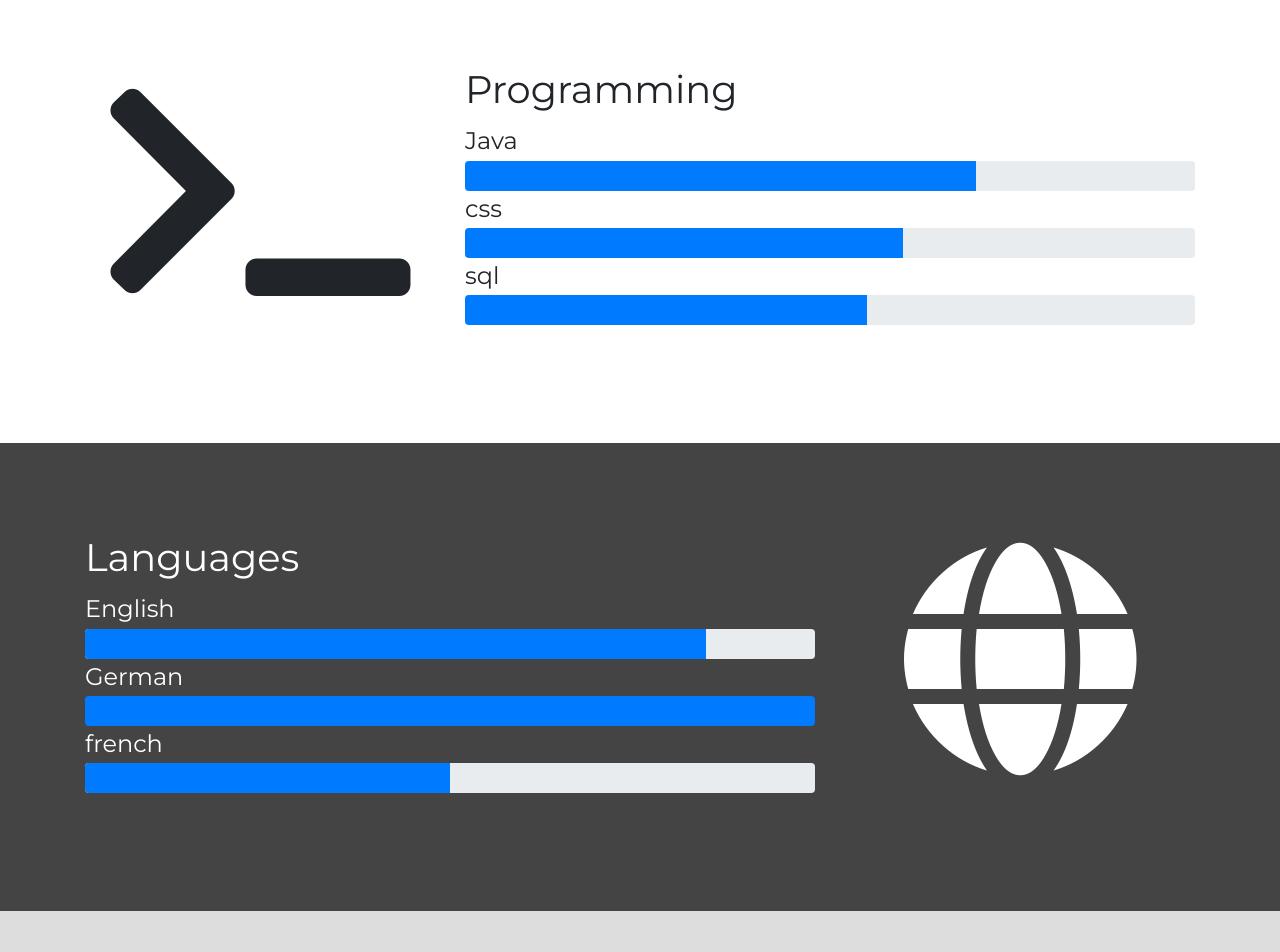
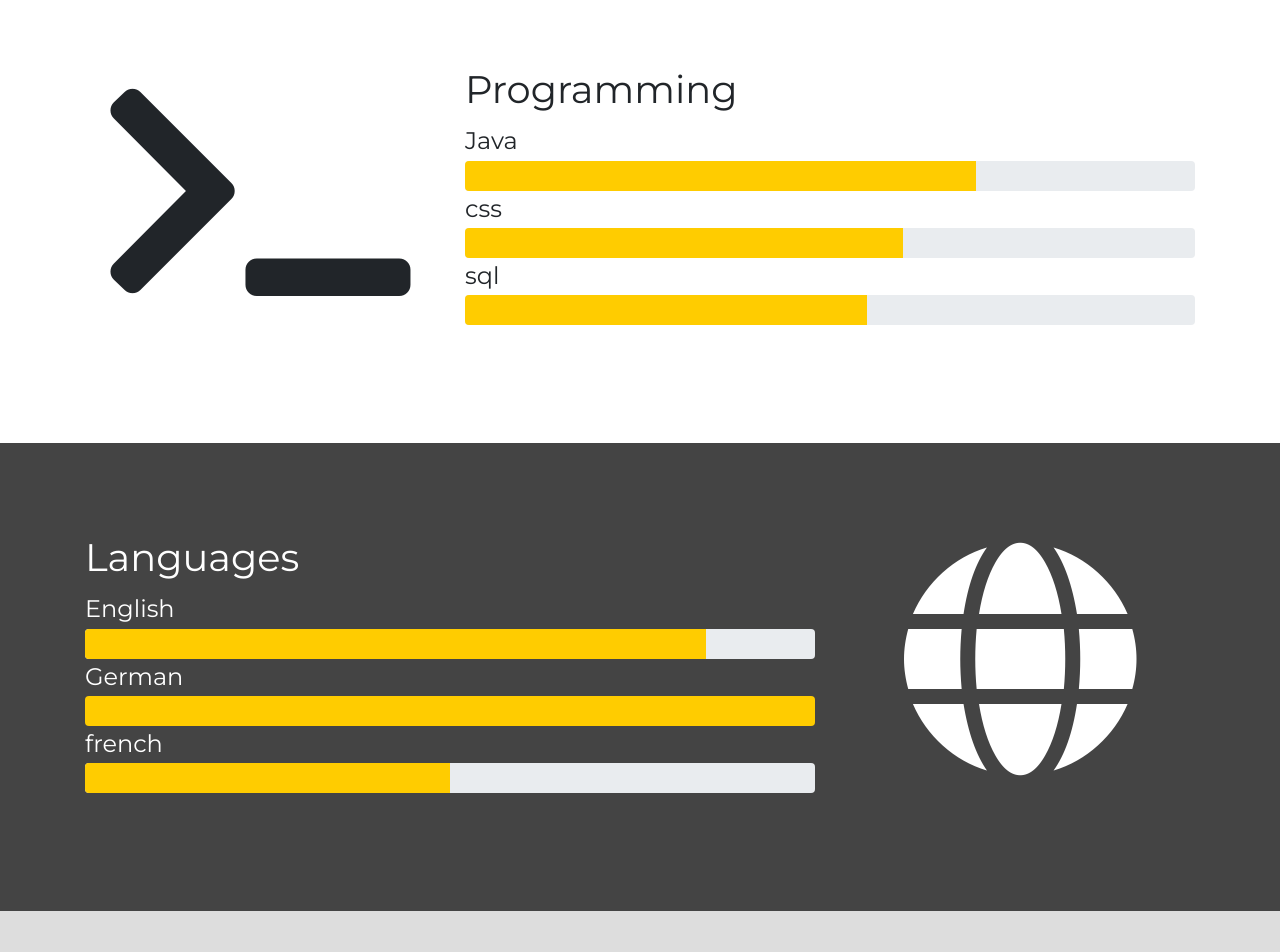
Before and after one commit to bkopplin/bkopplin.github.io, a Jekyll site: the page built from about.html, in a window 1280 px wide. Shown: the part 925-1877 px from the top of the page. Built offline with Jekyll 4.4.1, drawn with Linux system fonts in a browser that asks for light colours; nearby versions of some CDN libraries.

Commit message:
change color of progress bar

```diff
--- a/css/style.css
+++ b/css/style.css
@@ -173,6 +173,9 @@ bootstrap modifications
   height: 30px;
   margin-bottom: 0.5em;
 }
+.progress-bar {
+  background-color: var(--color-primary);
+}
 /*
 modifications*/
 .icon-big {
```
Also changed, not shown: 1 other file.
